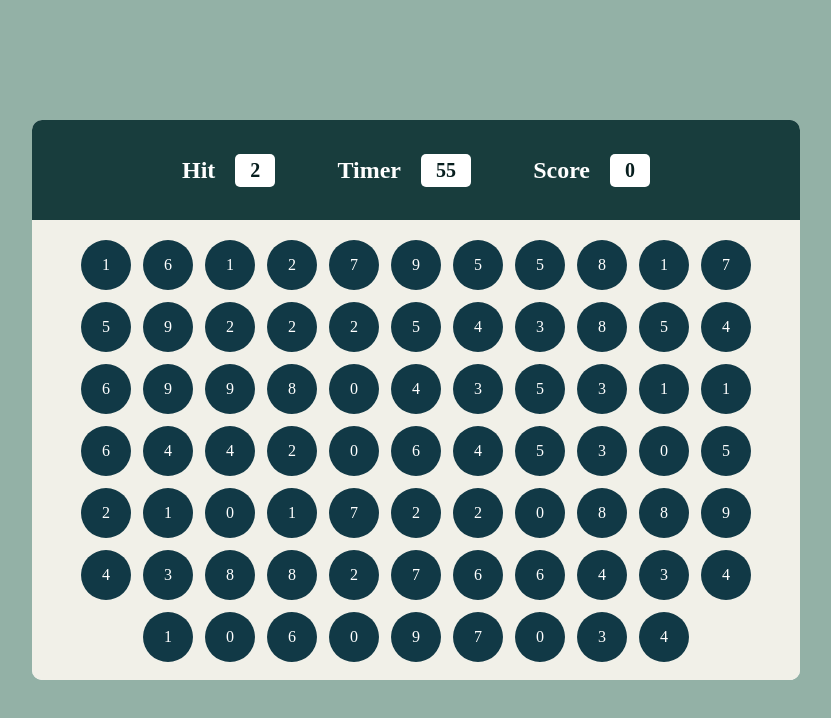
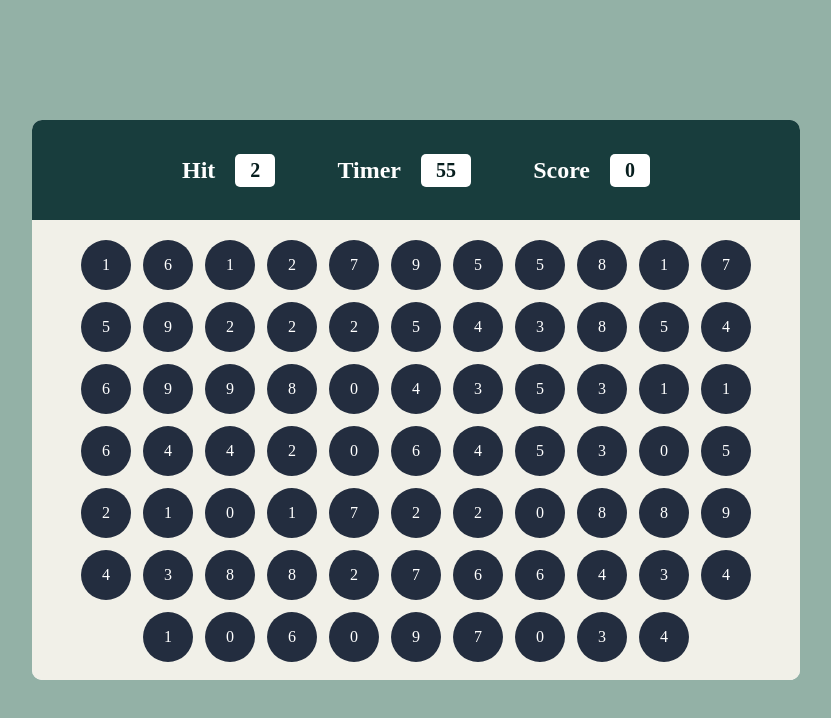
Before and after one commit to sharan-hs/BubbleGame, a plain HTML site: page index.html in a window 1280 px wide. Shown: the whole page, without its empty margins (224-1055 px from the left). Drawn offline with Linux system fonts and the light colour scheme.

Commit message:
Changed bubble color

```diff
--- a/style.css
+++ b/style.css
@@ -69,7 +69,7 @@ html,body{
 .bubble{
     width: 50px;
     height: 50px;
-    background-color: #113946;
+    background-color: #232D3F;
     color: white;
     border-radius: 50%;
     display: flex;
```
